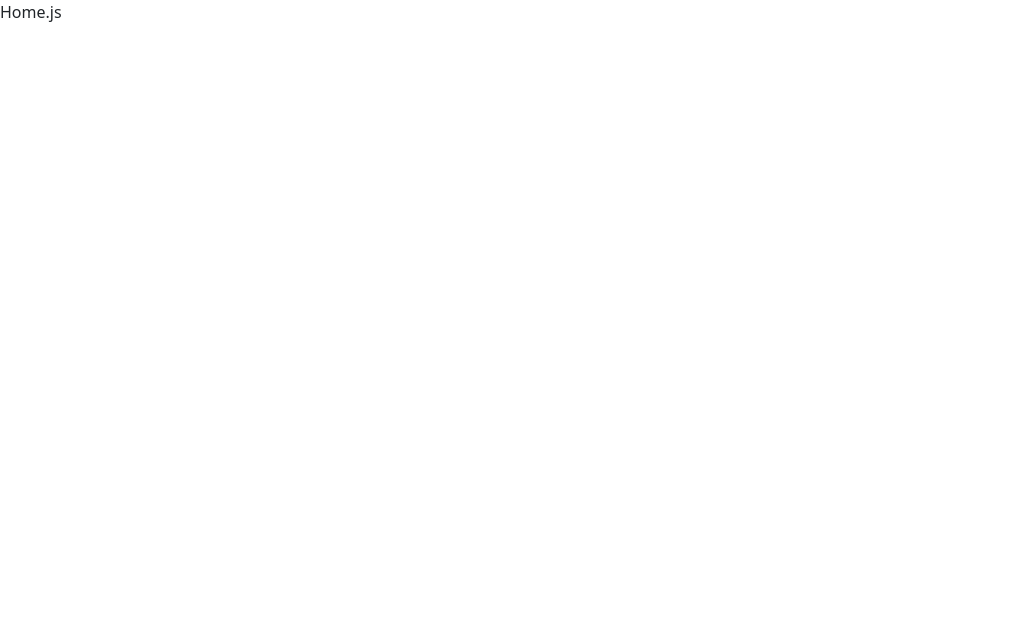
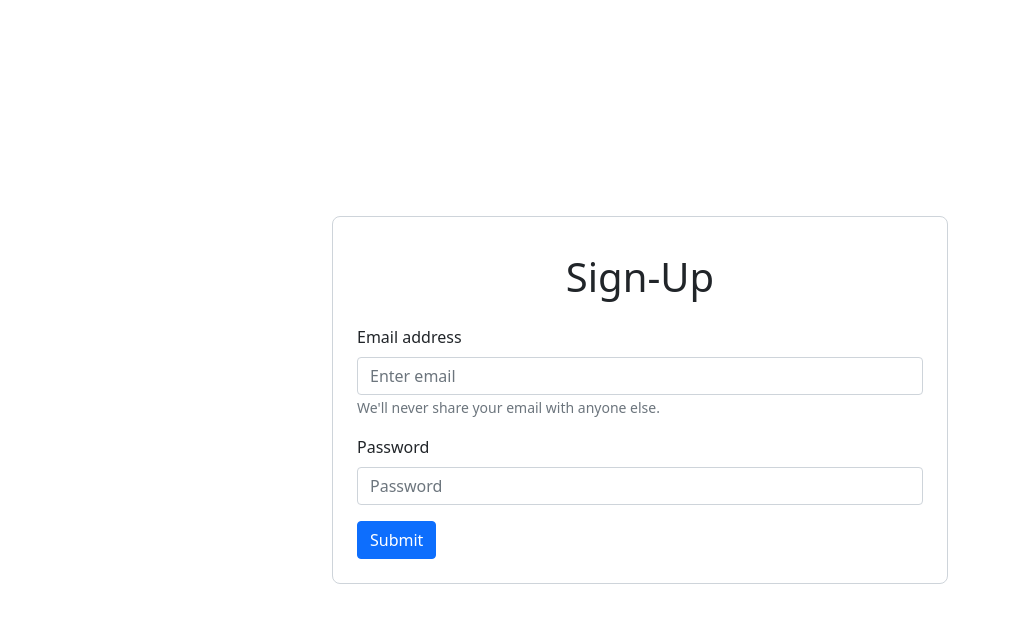
Before and after one commit to Shubh-Nisar/workshop-frontend, a React (Create React App) app: page /signup in a window 1280 px wide. Shown: the top 622 px of the page, without its empty margins (0-1010 px from the left). Built offline with nearby package versions, Linux system fonts and the light colour scheme.

Commit message:
Signup init

```diff
--- a/src/App.js
+++ b/src/App.js
@@ -3,9 +3,8 @@
 
 // Screens
 import Home from "./screens/Home";
-
-// Components
 import Login from "./screens/Login/Login";
+import Signup from "./screens/Signup/Signup";
 
 import "bootstrap/dist/css/bootstrap.min.css";
 
@@ -14,6 +13,7 @@
     <Router>
       <Switch>
         <Route component={Login} path="/login" />
+        <Route component={Signup} path="/signup" />
         <Route component={Home} path="/" />
       </Switch>
     </Router>
--- /dev/null
+++ b/src/screens/Signup/Signup.css
@@ -0,0 +1,22 @@
+.Signup-Container {
+  width: 50%;
+  height: 100vh;
+  margin: auto;
+  display: flex;
+  flex-direction: column;
+  justify-self: center;
+  align-self: center;
+}
+
+.Signup-Title > h1 {
+  margin: 12px auto 24px auto !important;
+  padding: 0;
+  text-align: center;
+}
+
+.Signup-Form {
+  border: 1px solid #ced4da;
+  border-radius: 8px;
+  padding: 24px;
+  margin: auto 12px;
+}
--- /dev/null
+++ b/src/screens/Signup/Signup.js
@@ -0,0 +1,37 @@
+import React from "react";
+import "./Signup.css";
+
+// BTS
+import Form from "react-bootstrap/Form";
+import Button from "react-bootstrap/Button";
+
+const Login = (props) => {
+  return (
+    <div className="Signup-Container">
+      <div className="Signup-Form">
+        <div className="Signup-Title">
+          <h1>Sign-Up</h1>
+        </div>
+        <Form>
+          <Form.Group className="mb-3" controlId="formBasicEmail">
+            <Form.Label>Email address</Form.Label>
+            <Form.Control type="email" placeholder="Enter email" />
+            <Form.Text className="text-muted">
+              We'll never share your email with anyone else.
+            </Form.Text>
+          </Form.Group>
+
+          <Form.Group className="mb-3" controlId="formBasicPassword">
+            <Form.Label>Password</Form.Label>
+            <Form.Control type="password" placeholder="Password" />
+          </Form.Group>
+          <Button variant="primary" type="submit">
+            Submit
+          </Button>
+        </Form>
+      </div>
+    </div>
+  );
+};
+
+export default Login;
```
